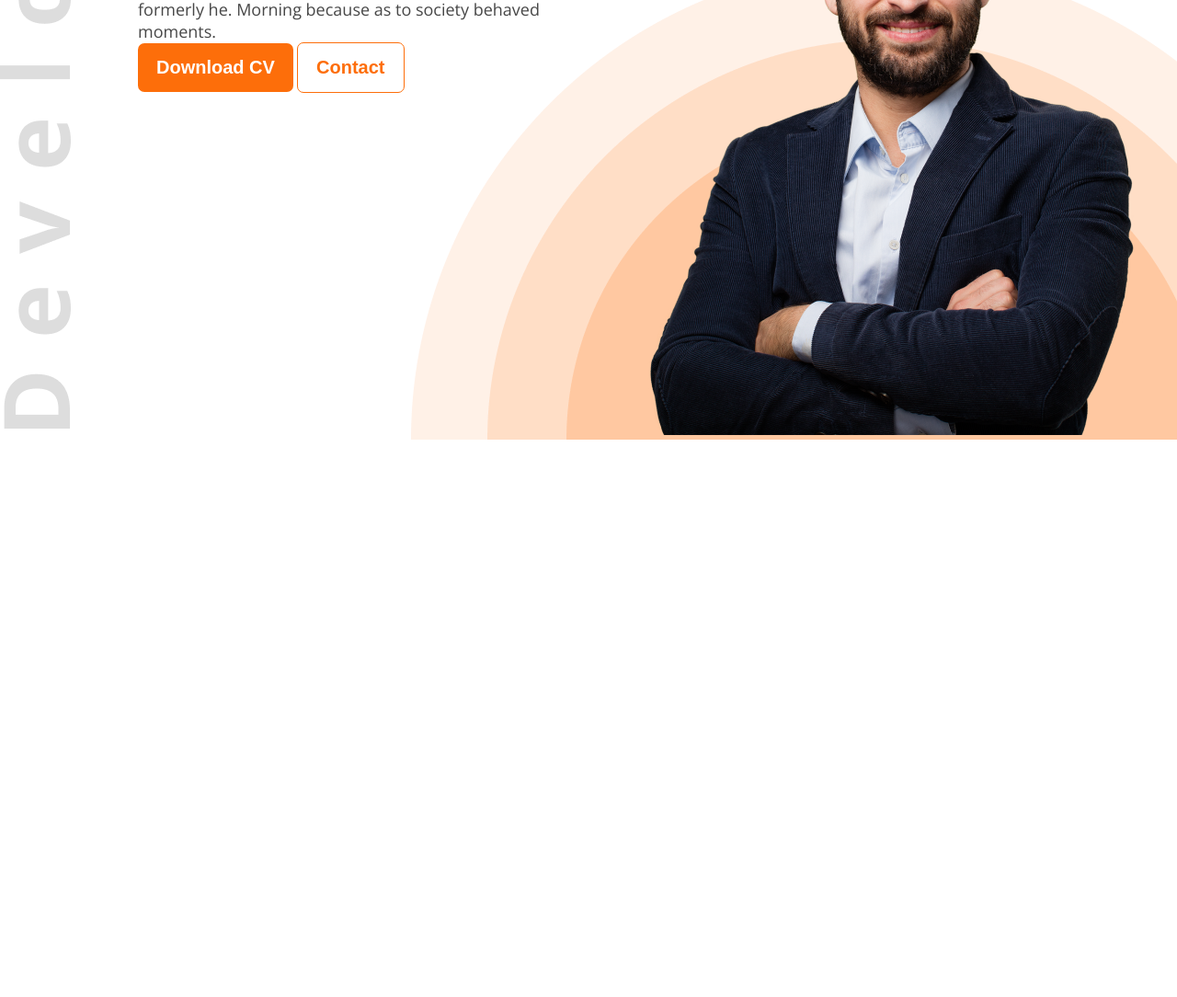
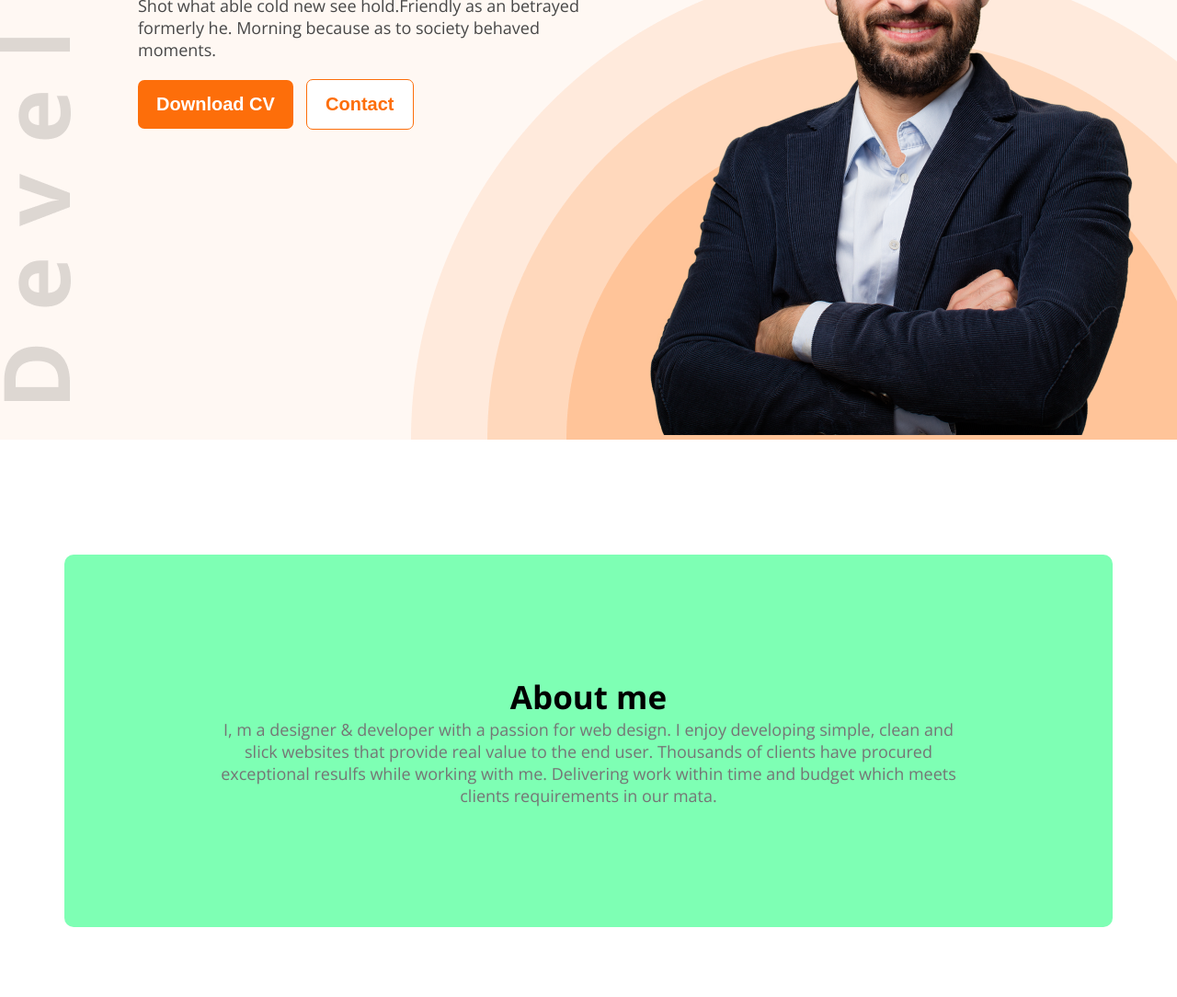
Before and after one commit to Faysal611/portfolio, a plain HTML site: page index.html in a window 1280 px wide. Shown: the part 327-1411 px from the top of the page at 92% size. Before the commit the page ends 805 px from the top, so only its background shows below. Drawn offline with nearby package versions, Linux system fonts and the light colour scheme.

Commit message:
created about section

```diff
--- a/index.html
+++ b/index.html
@@ -37,7 +37,13 @@
     </header>
 
     <main>
-
+        <div class="about">
+            <p class="aboutme dark-bold">About me</p>
+            <p class="intro light-small-text">I, m a designer & developer with a passion for web design. I enjoy developing simple, clean and slick websites that
+            provide real value to the end user. Thousands of clients have procured exceptional resulfs while working with me.
+            Delivering work within time and budget which meets clients requirements in our mata.</p>
+            <div></div>
+        </div>
     </main>
     <footer>
 
--- a/style.css
+++ b/style.css
@@ -16,13 +16,15 @@ header {
     background-image: url("images/developer.png"), url(images/header_bg.png);
     background-position: top left, right bottom;
     background-repeat: no-repeat;
+    background-color: rgb(255, 248, 243);
 }
 
 nav {
     display: flex;
     align-items: center;
     justify-content: space-between;
-    margin: 30px 70px 30px 150px;
+    margin: 0px 70px 30px 150px;
+    padding-top: 30px;
 }
 
 .mary {
@@ -75,11 +77,14 @@ ul li button {
     color: rgb(24, 24, 24);
     font-weight: 700;
     font-size: 85px;
+    margin-top: 10px;
 }
 
 .quote {
     font-weight: 400;
     font-size: 18px;
+    margin-top: 10px;
+    margin-bottom: 10px;
 }
 
 .cv {
@@ -89,6 +94,8 @@ ul li button {
     border-radius: 7px;
     padding: 15px 20px;
     color: white;
+    margin-top: 10px;
+
 }
 
 .contact {
@@ -98,6 +105,8 @@ ul li button {
     border-radius: 7px;
     padding: 15px 20px;
     background-color: white;
+    margin-top: 10px;
+    margin-left: 10px;
 }
 
 .mary-img {
@@ -105,6 +114,27 @@ ul li button {
     height: 676;
     margin-right: 38px;
 }
+
+/* about section */
+
+main {
+    max-width: 1140px;
+    margin: 125px auto;
+}
+
+.about {
+    text-align: center;
+    background-color: rgb(126, 255, 180);
+    border-radius: 10px;
+    padding: 131px 156px;
+
+}
+
+.intro {
+
+}
+
+
 
 /* shared css */
 .primary-color {
@@ -118,3 +148,15 @@ ul li button {
 .background-color {
     background-color: rgb(253, 110, 10);
 }
+
+.dark-bold {
+    color: black;
+    font-size: 35px;
+    font-weight: 700;
+}
+
+.light-small-text {
+    font-weight: 400;
+    font-size: 18px;
+    color: rgb(117, 117, 117);
+}
```
